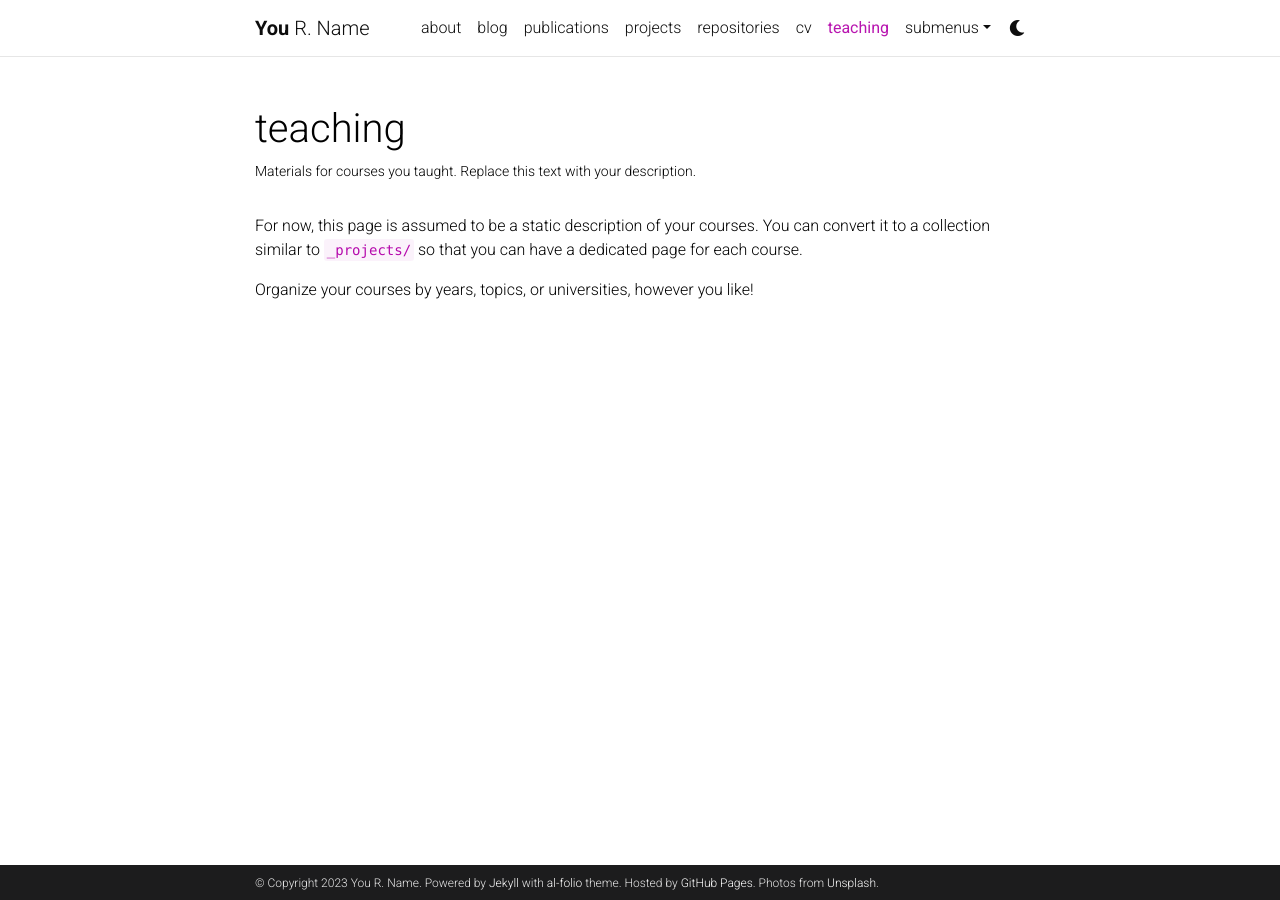
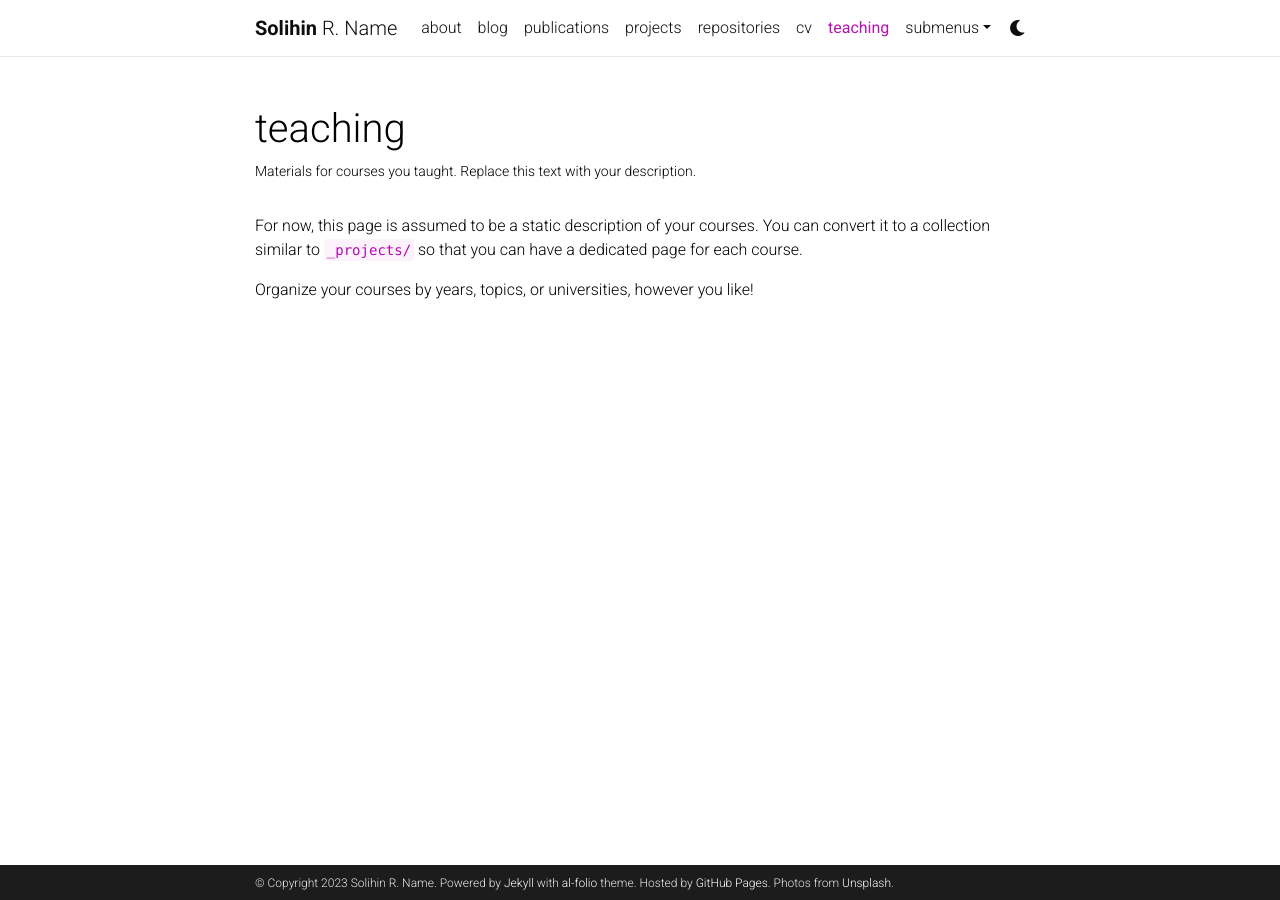
Before and after one commit to Solihinn17/Solihinn17.github.io, a Jekyll site: the page built from _pages/teaching.md, in a window 1280 px wide. Built offline with Jekyll 4.4.1, drawn with Linux system fonts in a browser that asks for light colours; comment, search, counter and statistics services are not loaded; a style sheet for code colours, icons or effects is not loaded.

Commit message:
Make a change

```diff
--- a/_config.yml
+++ b/_config.yml
@@ -3,7 +3,7 @@
 # -----------------------------------------------------------------------------
 
 title: blank # the website title (if blank, full name will be used instead)
-first_name: You
+first_name: Solihin
 middle_name: R.
 last_name: Name
 email: you@example.com
```
